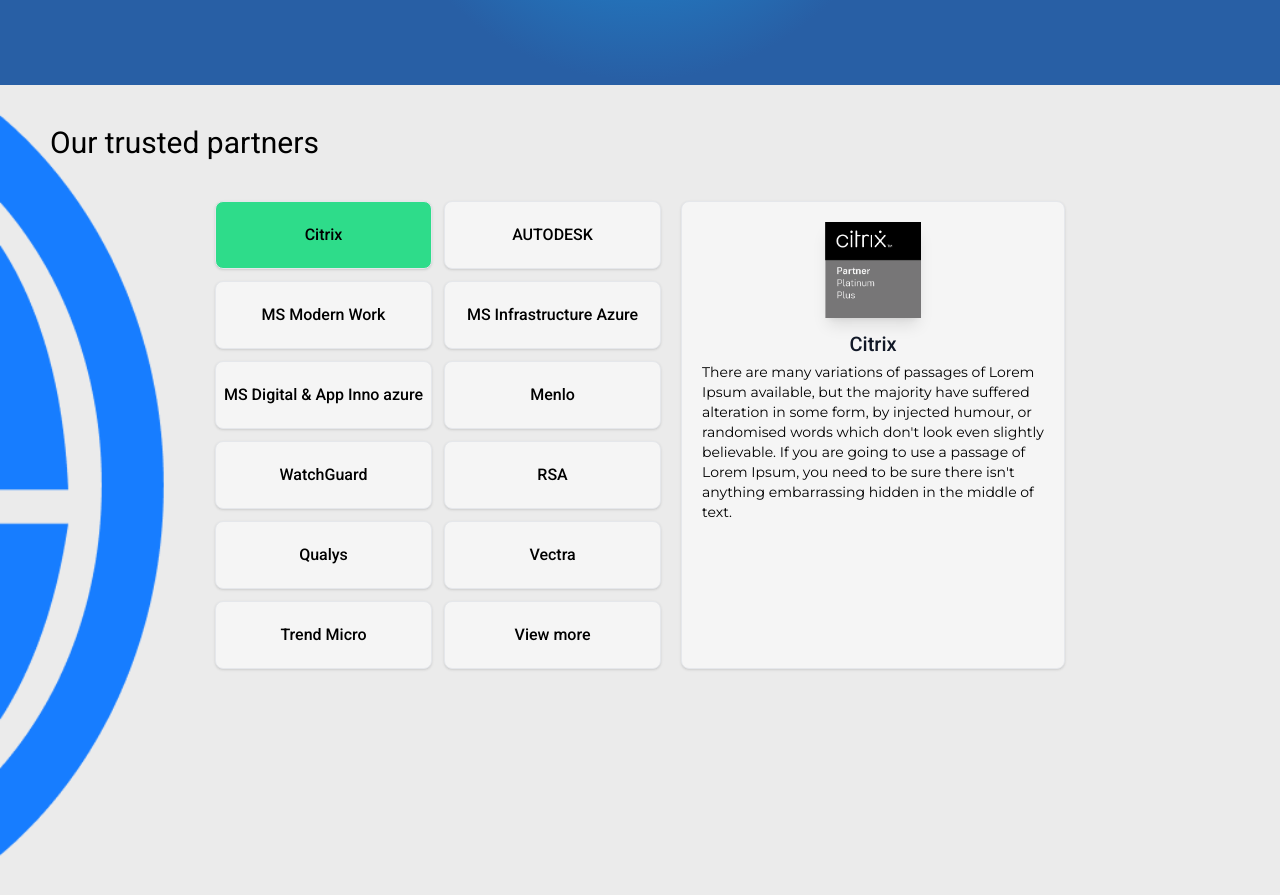
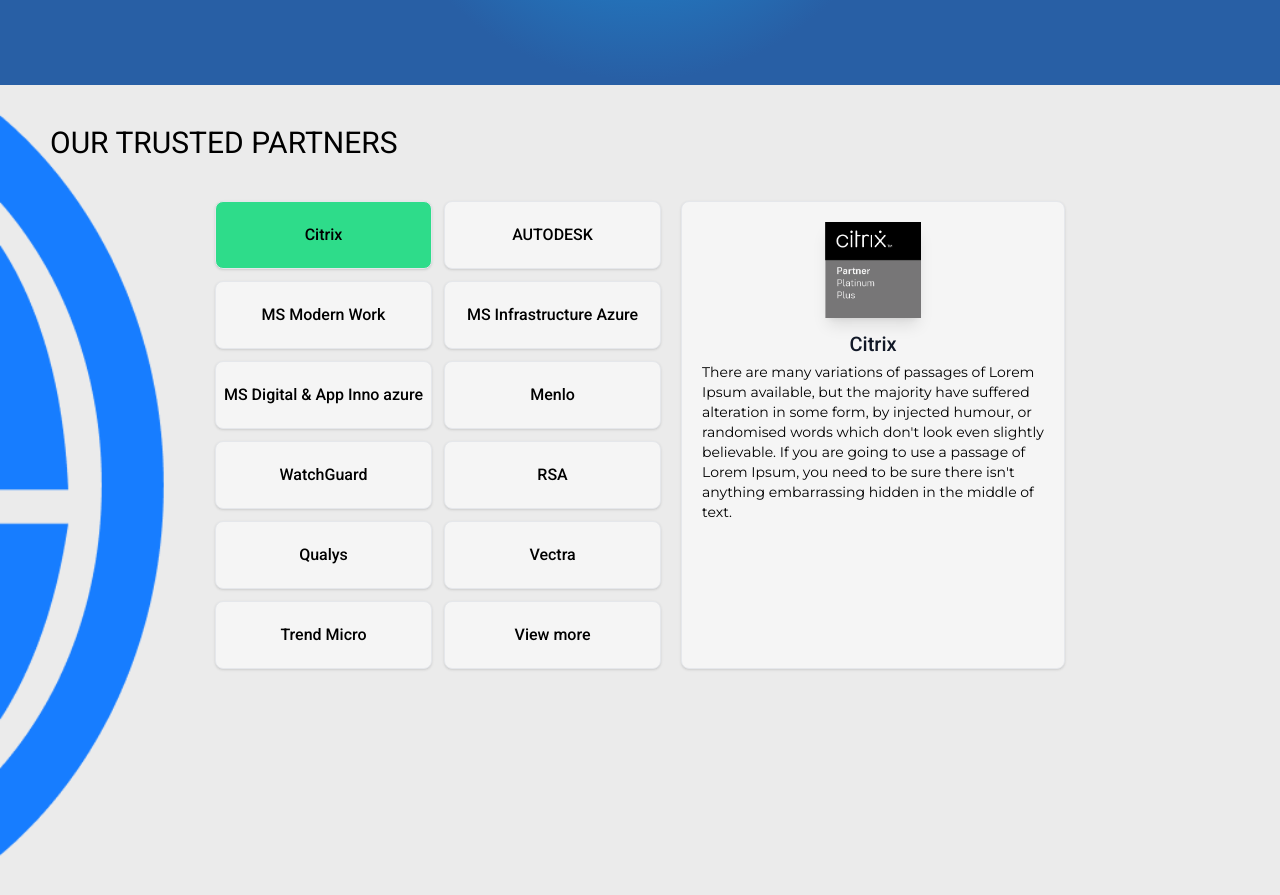
Before and after one commit to geminiAcct/stc-demo, a React (Vite) app: page / in a window 1280 px wide. Shown: the part 1320-2215 px from the top of the page. Built offline with nearby package versions, Linux system fonts and the light colour scheme; a web font is replaced by a local one.

Commit message:
partners header edit

```diff
--- a/src/sections/Partners.jsx
+++ b/src/sections/Partners.jsx
@@ -7,7 +7,7 @@
       className="h-screen flex flex-col gap-10	 px-[50px] py-10 "
       id="partners"
     >
-      <h1 className="text-3xl font-roboto ">Our trusted partners</h1>
+      <h1 className="text-3xl font-roboto uppercase">Our trusted partners</h1>
       <Tabs tabs={products} />
     </div>
   );
```
